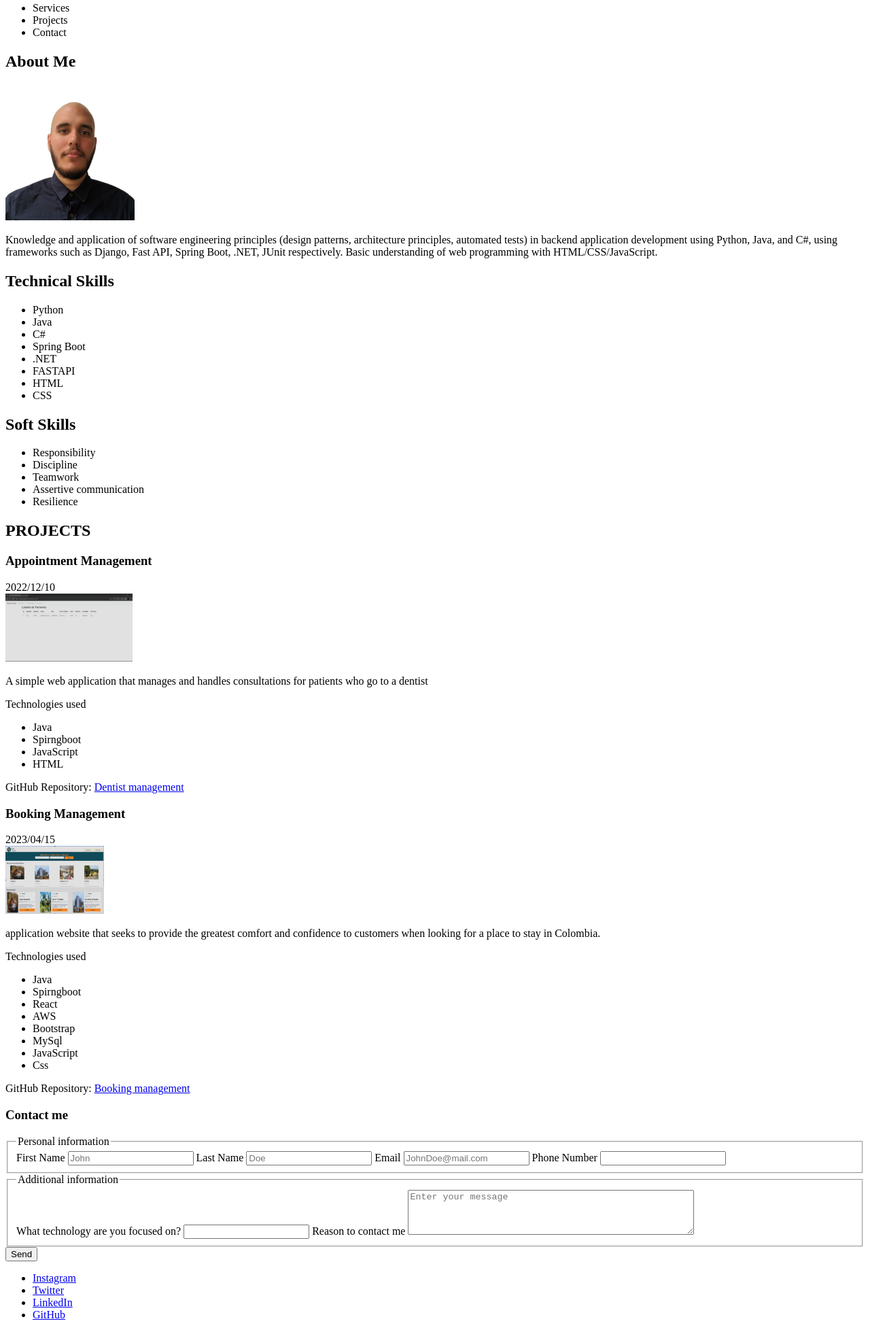
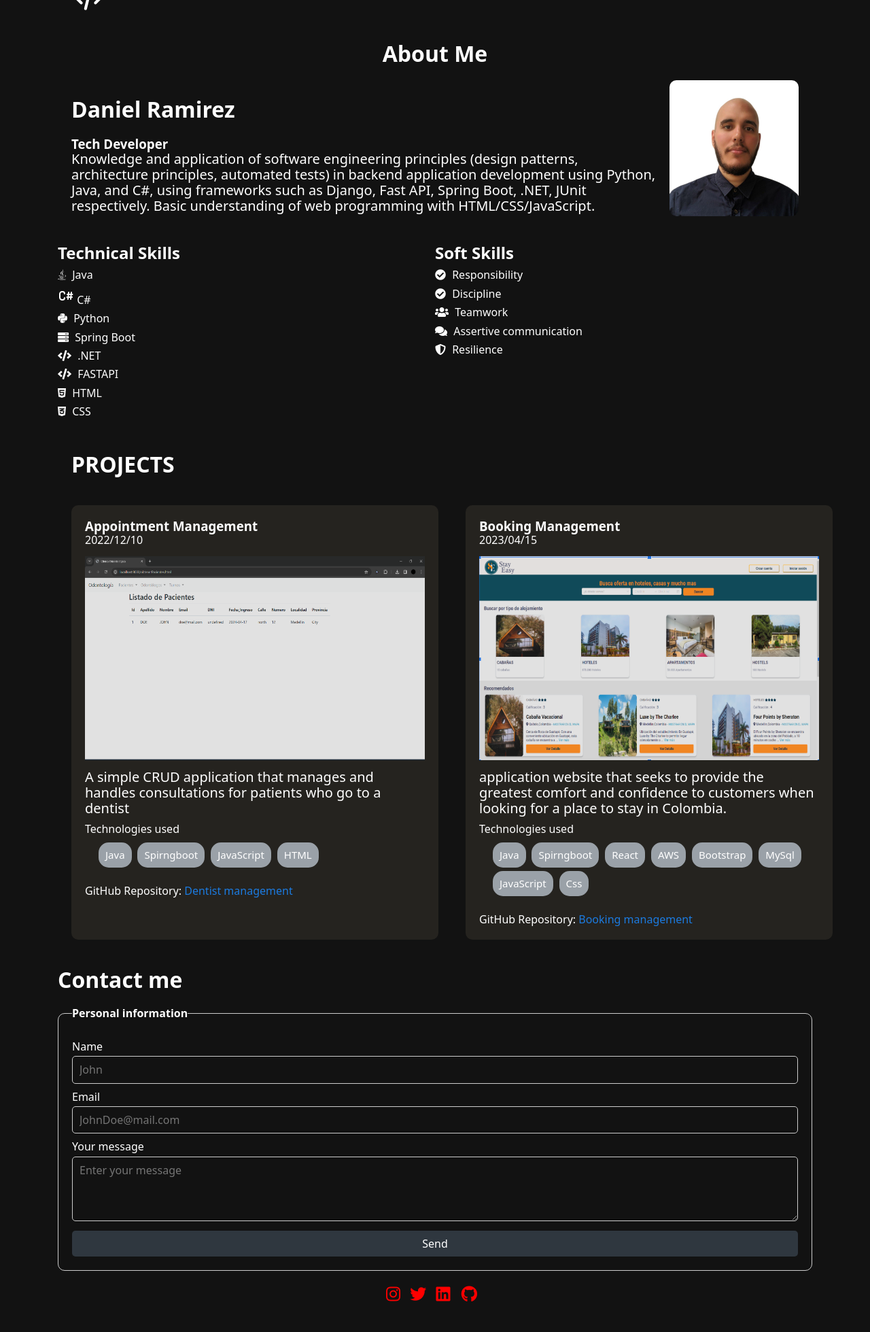
Before and after one commit to leinadanul/portfolio, a plain HTML site: page index.html in a window 1280 px wide. Shown: the part 49-2008 px from the top of the page at 68% size. After the commit the page ends 1986 px from the top, so only its background shows below. Drawn offline with Linux system fonts and the light colour scheme.

Commit message:
add styles file

```diff
--- /dev/null
+++ b/asset/css/about.css
@@ -0,0 +1,29 @@
+.about {
+    display: flex;
+    flex-direction: column;
+    align-items: center;
+    padding: 20px;
+}
+
+.about__title {
+    font-size: 32px;
+    margin-bottom: 20px;
+}
+
+.about__data {
+    display: flex;
+    gap: 20px;
+    align-items: center;
+}
+
+.about__info {
+    flex: 1;
+}
+
+.about__description{
+    font-size: 20px;
+}
+.about__profile-picture {
+    height: 200px;
+    border-radius: 10px;
+}
--- /dev/null
+++ b/asset/css/contact.css
@@ -0,0 +1,45 @@
+.contact__form-container {
+    max-width: 100%;
+    margin: 0 auto;
+    padding: 20px;
+    border: 1px solid #ccc;
+    border-radius: 10px;
+}
+
+.contact__form-container legend {
+    font-weight: bold;
+    margin-bottom: 10px;
+}
+
+.contact__form-container label {
+    display: block;
+    margin-bottom: 10px;
+}
+
+.contact__form-container input[type="text"],
+.contact__form-container input[type="email"],
+.contact__form-container textarea {
+    width: 100%;
+    padding: 10px;
+    border: 1px solid #ccc;
+    border-radius: 5px;
+    margin-top: 5px;
+    box-sizing: border-box;
+}
+
+.contact__form-container button {
+    display: block;
+    width: 100%;
+    padding: 10px;
+    background-color: #2f373f;
+    color: white;
+    border: none;
+    border-radius: 5px;
+    cursor: pointer;
+    font-size: 16px;
+    margin-top: 10px;
+}
+
+.contact__form-container button:hover {
+    background-color: #0056b3;
+}
--- /dev/null
+++ b/asset/css/footer.css
@@ -0,0 +1,29 @@
+.footer{
+    padding: 20px;
+    text-align: center;
+}
+
+.footer__list {
+    list-style-type: none;
+    padding: 0;
+}
+
+.footer__social-media {
+    display: inline-block;
+    margin-right: 10px;
+}
+
+.footer__social-media:last-child {
+    margin-right: 0;
+}
+
+.footer__list a {
+    color: red;
+    font-size: 24px;
+    text-decoration: none;
+}
+
+.footer__list a:hover{
+    color: #0056b3;
+
+}
--- /dev/null
+++ b/asset/css/header.css
@@ -0,0 +1,34 @@
+.header{
+    padding: 20px;
+    display: flex;
+    justify-content: space-between;
+    width: 100%;
+}
+
+.header__menu{
+    display: flex;
+    gap: 20px;
+    list-style: none ;
+}
+
+.header__item{
+    font-weight: bold;
+    cursor: pointer;
+    text-decoration: none;
+}
+.header__main-icon{
+    height: 1000px;
+}
+
+.header__item {
+    transition: color 2s;
+}
+.header a{
+    text-decoration: none;
+    color: inherit;
+}
+
+.header__item:hover {
+    background-color: rgb(250, 250, 250);
+    color: rgb(0, 0, 0);
+}
--- /dev/null
+++ b/asset/css/index.css
@@ -0,0 +1,24 @@
+@import './normalize.css';
+@import './about.css';
+@import'./header.css';
+@import './skills.css';
+@import './project.css';
+@import'./contact.css';
+@import'./footer.css';
+
+
+:root{
+    color-scheme: dark;
+}
+html{
+    font-family: system-ui, -apple-system, BlinkMacSystemFont, 'Segoe UI', Roboto, Oxygen, Ubuntu, Cantarell, 'Open Sans', 'Helvetica Neue', sans-serif;
+}
+body {
+    display: flex;
+    flex-direction: column;
+    align-items: center;
+}
+.main, .footer, .header{
+    max-width: 1110px;
+    margin: auto;
+}
--- /dev/null
+++ b/asset/css/project.css
@@ -0,0 +1,63 @@
+.project {
+    display: grid;
+    gap: 20px;
+    padding: 20px;
+}
+
+.project__data{
+    display: flex;
+    gap: 40px;
+}
+.project__card {
+    background-color:rgb(37, 35, 31);
+    border-radius: 10px;
+    padding: 20px;
+    box-sizing: border-box;
+    color: white;
+}
+
+
+.project__header {
+    margin-bottom: 15px;
+}
+
+.project__image {
+    width: 500px;
+    height: 300px;
+    margin-bottom: 10px;
+}
+
+.project__description{
+    margin-bottom: 10px;
+    font-size: 20px;
+
+
+}
+.project__list-technologies {
+    padding-left: 20px;
+    font-size: 15px;
+    margin-top: 10px;
+}
+
+.project__item {
+    display: inline-block;
+    background-color: #9aa1a8;
+    color: white;
+    border-radius: 15px;
+    padding: 10px;
+    margin-right: 5px;
+    margin-bottom: 5px;
+}
+
+.project__link{
+    margin-top: 20px;
+}
+
+.project__card a {
+    color: #1c7be0;
+    text-decoration: none;
+}
+
+.project__card a:hover {
+    text-decoration: underline;
+}
--- /dev/null
+++ b/asset/css/skills.css
@@ -0,0 +1,28 @@
+.skills {
+    display: flex;
+    justify-content: space-around;
+    margin-top: 20px;
+}
+
+.skills section {
+    flex: 1;
+    margin-right: 20px;
+}
+
+.skills__title {
+    font-size: 24px;
+    margin-bottom: 10px;
+}
+
+.skills__list {
+    list-style-type: none;
+    padding: 0;
+}
+
+.skills__item {
+    margin-bottom: 9px;
+}
+
+.skills i {
+    margin-right: 5px;
+}
--- a/index.html
+++ b/index.html
@@ -9,87 +9,99 @@
     <meta name="og:image" content="la imagen"/>
     <title>Daniel Ramirez Luna - Software Developer</title>
     <link rel="shortcut icon" href="./asset/image/logo-png-5.png" type="image/x-icon"/>
+    <link rel="stylesheet" href="https://cdnjs.cloudflare.com/ajax/libs/font-awesome/5.15.4/css/all.min.css">
+    <link rel="stylesheet" href="./asset/css/index.css">
 </head>
 <body>
-    <header>
+    <header class="header">
+        <svg  xmlns="http://www.w3.org/2000/svg"  width="50"  height="50"  viewBox="0 0 24 24"  fill="none"  stroke="currentColor"  stroke-width="2"  stroke-linecap="round"  stroke-linejoin="round"  class="icon icon-tabler icons-tabler-outline icon-tabler-code"><path stroke="none" d="M0 0h24v24H0z" fill="none"/><path d="M7 8l-4 4l4 4" /><path d="M17 8l4 4l-4 4" /><path d="M14 4l-4 16" /></svg>
         <nav>
-            <ul>
-                <li>Home</li>
-                <li>About</li>
-                <li>Services</li>
-                <li>Projects</li>
-                <li>Contact</li>
+        <ul class="header__menu">
+                <li class="header__item header__item--active">Home</li>
+                <li class="header__item"><a href="#about">About</a></li>
+                <li class="header__item"><a href="#project">Projects</a></li>
+                <li class="header__item"><a href="#contact">Contact</a></li>
             </ul>
         </nav>
     </header>
-    <main>
-    <section>
-        <h2>About Me</h2>
-        <img height="200" src="./asset/image/profile_picture_daniel.jpg" alt="profile daniel picture">
-        <p>Knowledge and application of software engineering principles
+    <main class="main">
+        <section class="about" id="about">
+            <h2 class="about__title">About Me</h2>
+            <div class="about__data">
+                <div class="about__info">
+                    <h1 class="about__name">Daniel Ramirez</h1>
+                    <h3 class="about__education">Tech Developer</h3>
+                    <p class="about__description">Knowledge and application of software engineering principles
                         (design patterns, architecture principles, automated tests)
                         in backend application development using Python, Java, and C#,
                         using frameworks such as Django, Fast API, Spring Boot, .NET,
                         JUnit respectively. Basic understanding of web programming with
-            HTML/CSS/JavaScript.</p>
+                        HTML/CSS/JavaScript.
+                    </p>
+                </div>
+                <img class="about__profile-picture" height="200" src="./asset/image/profile_picture_daniel.jpg" alt="profile daniel picture">
+            </div>
         </section>
+        <div class="skills">
             <section>
-        <h2>Technical Skills</h2>
-        <ul>
-            <li>Python</li>
-            <li>Java</li>
-            <li>C#</li>
-            <li>Spring Boot</li>
-            <li>.NET</li>
-            <li>FASTAPI</li>
-            <li>HTML</li>
-            <li>CSS</li>
+                <h2 class="skills__title">Technical Skills</h2>
+                <ul class="skills__list">
+                    <li class="skills__item"><i class="fab fa-java"></i> Java</li>
+                    <li class="skills__item"><svg  xmlns="http://www.w3.org/2000/svg"  width="24"  height="24"  viewBox="0 0 24 24"  fill="none"  stroke="currentColor"  stroke-width="2"  stroke-linecap="round"  stroke-linejoin="round"  class="icon icon-tabler icons-tabler-outline icon-tabler-brand-c-sharp"><path stroke="none" d="M0 0h24v24H0z" fill="none"/><path d="M10 9a3 3 0 0 0 -3 -3h-.5a3.5 3.5 0 0 0 -3.5 3.5v5a3.5 3.5 0 0 0 3.5 3.5h.5a3 3 0 0 0 3 -3" /><path d="M16 7l-1 10" /><path d="M20 7l-1 10" /><path d="M14 10h7.5" /><path d="M21 14h-7.5" /></svg></i> C#</li>
+                    <li class="skills__item"><i class="fab fa-python"></i> Python</li>
+                    <li class="skills__item"><i class="fas fa-server"></i> Spring Boot</li>
+                    <li class="skills__item"><i class="fas fa-code"></i> .NET</li>
+                    <li class="skills__item"><i class="fas fa-code"></i> FASTAPI</li>
+                    <li class="skills__item"><i class="fab fa-html5"></i> HTML</li>
+                    <li class="skills__item"><i class="fab fa-css3-alt"></i> CSS</li>
                 </ul>
             </section>
             <section>
-        <h2>Soft Skills</h2>
-        <ul>
-            <li>Responsibility</li>
-            <li>Discipline</li>
-            <li>Teamwork</li>
-            <li>Assertive communication</li>
-            <li>Resilience</li>
+                <h2 class="skills__title">Soft Skills</h2>
+                <ul class="skills__list">
+                    <li class="skills__item"><i class="fas fa-check-circle"></i> Responsibility</li>
+                    <li class="skills__item"><i class="fas fa-check-circle"></i> Discipline</li>
+                    <li class="skills__item"><i class="fas fa-users"></i> Teamwork</li>
+                    <li class="skills__item"><i class="fas fa-comments"></i> Assertive communication</li>
+                    <li class="skills__item"><i class="fas fa-shield-alt"></i> Resilience</li>
                 </ul>
             </section>
-    <section>
+        </div>
+        <section class="project" id="project">
         <h1>PROJECTS</h1>
-        <article>
-            <header>
+        <div class="project__data">
+        <article class="project__card">
+            <header class="project__header">
                 <h3>Appointment Management</h3>
                 <span>2022/12/10</span>
             </header>
             <main>
-                <img height="100"src="./asset/image/Patient_list.png"alt="patiente list picture"/>
-                <p></p>
+                <img class="project__image" src="./asset/image/Patient_list.png"alt="patiente list picture"/>
+                <p class="project__description">
                 A simple
-                web application that manages and handles
+                CRUD application that manages and handles
                 consultations for patients who go to a dentist
                 </p>
             </main>
             <footer>
                 <p>Technologies used </p>
-                <ul>
-                <li>Java</li>
-                <li>Spirngboot</li>
-                <li>JavaScript</li>
-                <li>HTML</li>
+                <ul class="project__list-technologies">
+                <li class="project__item">Java</li>
+                <li class="project__item">Spirngboot</li>
+                <li class="project__item">JavaScript</li>
+                <li class="project__item">HTML</li>
                 </ul>
-                <p>GitHub Repository: <a href="https://github.com/leinadanul/Odontologo_DH">Dentist management</a></p>
+                <p class="project__link">GitHub Repository: <a href="https://github.com/leinadanul/Odontologo_DH">Dentist management</a></p>
             </footer>
             </article>
-            <article>
-                <header>
+            <article class="project__card">
+                <header class="project__header">
                     <h3>Booking Management</h3>
                     <span>2023/04/15</span>
                 </header>
                 <main>
-                    <img height="100"src="./asset/image/booking_main_picture.png"alt="Home picture of stay easy page"/>
-                    <p></p>
+                    <img class="project__image" src="./asset/image/booking_main_picture.png"alt="patiente list picture"/>
+                    <p class="project__description">
                         application
                         website that seeks to provide the greatest
                         comfort and confidence to customers
@@ -98,72 +110,51 @@
                 </main>
                 <footer>
                     <p>Technologies used </p>
-                    <ul>
-                    <li>Java</li>
-                    <li>Spirngboot</li>
-                    <li>React</li>
-                    <li>AWS</li>
-                    <li>Bootstrap</li>
-                    <li>MySql</li>
-                    <li>JavaScript</li>
-                    <li>Css</li>
+                    <ul class="project__list-technologies">
+                        <li class="project__item">Java</li>
+                        <li class="project__item">Spirngboot</li>
+                        <li class="project__item">React</li>
+                        <li class="project__item">AWS</li>
+                        <li class="project__item">Bootstrap</li>
+                        <li class="project__item">MySql</li>
+                        <li class="project__item">JavaScript</li>
+                        <li class="project__item">Css</li>
+
                     </ul>
-                    <p>GitHub Repository: <a href="https://github.com/leinadanul/Stay_Easy">Booking management</a></p>
+                    <p class="project__link">GitHub Repository: <a href="https://github.com/leinadanul/Stay_Easy">Booking management</a></p>
                 </footer>
                 </article>
+            </div>
         </section>
-        <section>
-    <section>
+    <section id="contact">
         <h1>Contact me</h1>
         <form>
-            <fieldset>
+            <fieldset class="contact__form-container">
                 <legend>Personal information</legend>
                 <label>
-                    First Name
-                    <input type="text" name="user-name" placeholder="John" required/>
-                </label>
-                <label>
-                    Last Name
-                    <input type="text" name="user-name" placeholder="Doe" required/>
+                    Name
+                    <input class="contact__input" type="text" name="user-name" placeholder="John" required/>
                 </label>
                 <label>
                     Email
                     <input type="email" name="user-email" placeholder="JohnDoe@mail.com" required/>
                 </label>
                 <label>
-                    Phone Number
-                    <input type="number" name="Contact-number" placeholder="" required/>
-                </label>
-            </fieldset>
-            <fieldset>
-                <legend>Additional information</legend>
-                <datalist id="languages">
-                    <option value="C#"></option>
-                    <option value="Java"></option>
-                    <option value="Python"></option>
-                    <option value="Go"></option>
-                    <option value="TypeScript"></option>
-                </datalist>
-                <label>
-                    What technology are you focused on?
-                    <input list="languages" type="text" name=""/>
-                </label>
-                <label>
-                    Reason to contact me
+                    Your message
                     <textarea name="reason-contact" rows="4" cols="50" placeholder="Enter your message" required></textarea>
                 </label>
+                <button class="button__message">Send</button>
             </fieldset>
-            <button>Send</button>
         </form>
     </section>
 </main>
-    <footer>
+    <footer class="footer">
         <nav>
-            <ul>
-                <li><a href="https://www.instagram.com/" target="_blank" rel="noreferrer">Instagram</a></li>
-                <li><a href="https://twitter.com/" target="_blank" rel="noreferrer">Twitter</a></li>
-                <li><a href="linkedin.com/in/darluna" target="_blank" rel="noreferrer">LinkedIn</a></li>
-                <li><a href="github.com/leinadanul" target="_blank" rel="noreferrer">GitHub</a></li>
+            <ul class="footer__list">
+                <li class="footer__social-media"><a href="https://www.instagram.com/" target="_blank" rel="noreferrer"><i class="fab fa-instagram"></i></a></li>
+                <li class="footer__social-media"><a href="https://twitter.com/" target="_blank" rel="noreferrer"><i class="fab fa-twitter"></i></a></li>
+                <li class="footer__social-media"><a href="https://www.linkedin.com/in/darluna/" target="_blank" rel="noreferrer"><i class="fab fa-linkedin"></i></li>
+                <li class="footer__social-media"><a href="https://github.com/leinadanul"><i class="fab fa-github"></i></li>
             </ul>
         </nav>
     </footer>
```
Also changed, not shown: asset/css/normalize.css (added), asset/image/icon/brand-c-sharp.svg (added), asset/image/icon/code.svg (added). Lines whose indentation alone changed are shown as unchanged.
